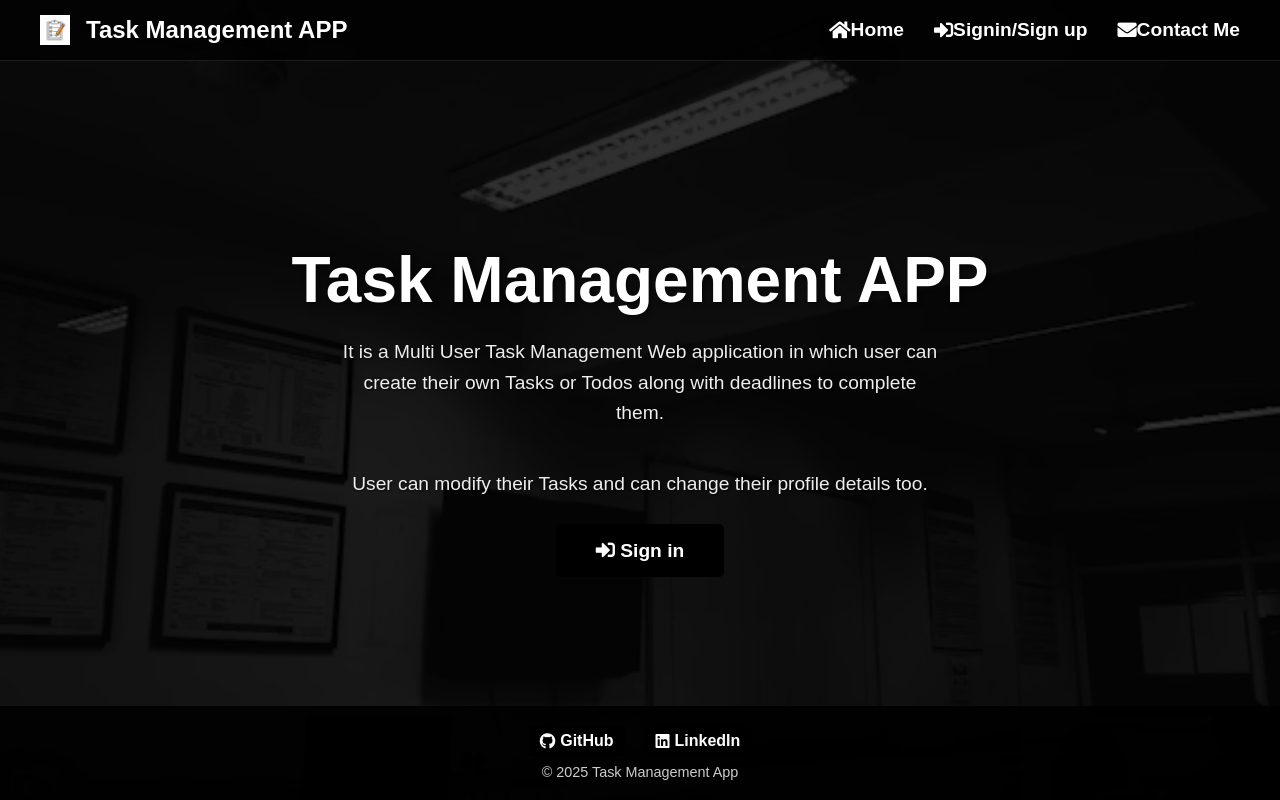
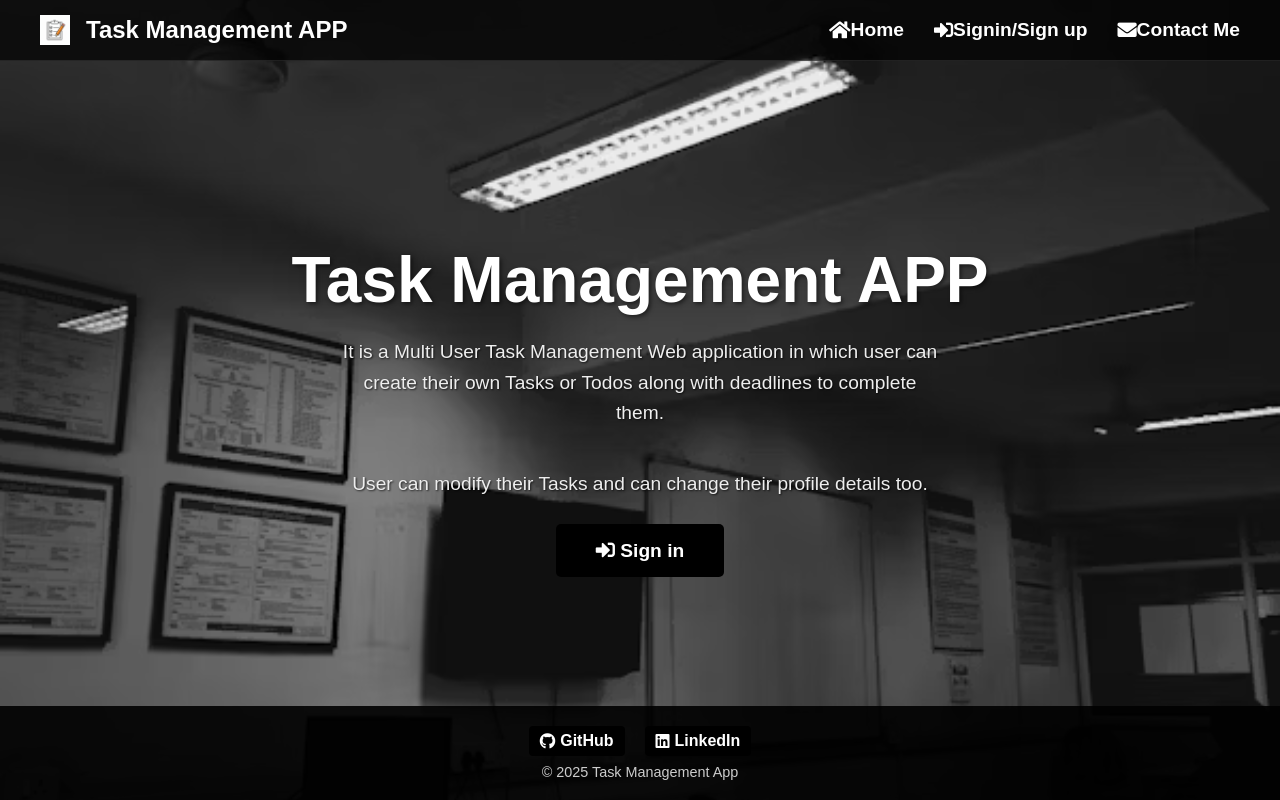
Before and after one commit to krissshnaverrrma/Task-Management-APP, a Flask app: page / in a window 1280 px wide. Run offline with Flask 3, Linux system fonts and the light colour scheme.

Commit message:
change the background color

```diff
--- a/static/css/style.css
+++ b/static/css/style.css
@@ -9,7 +9,7 @@
     padding: 0;
     padding-top: 80px;
     padding-bottom: 70px;
-    background-color: #1a1a1a;
+    background-color: transparent;
     background-blend-mode: overlay; }
 .top-bar{
     position: fixed;
@@ -603,4 +603,5 @@
 }
 .button-footer {
     margin-top: 20px;
+
 }
```
